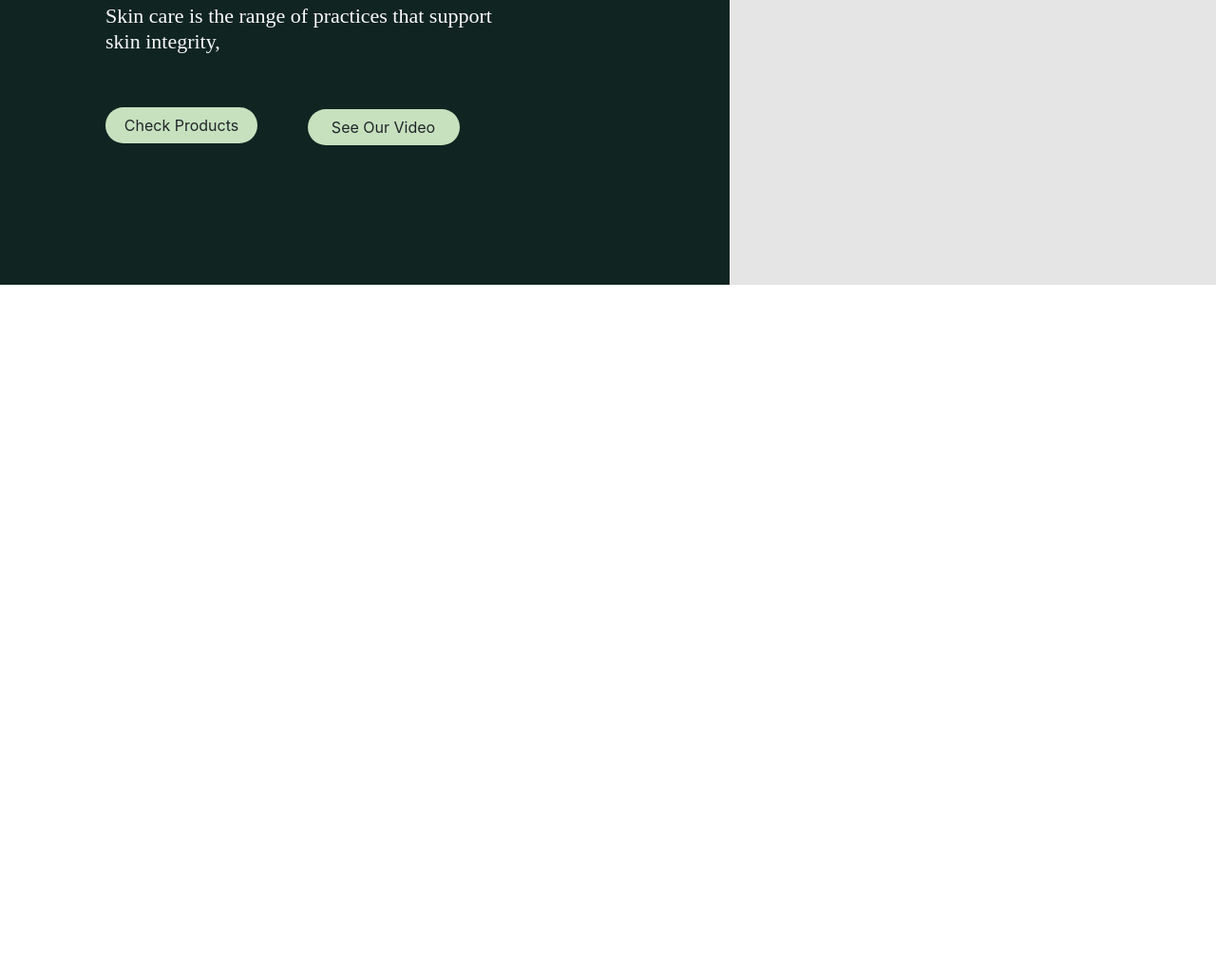
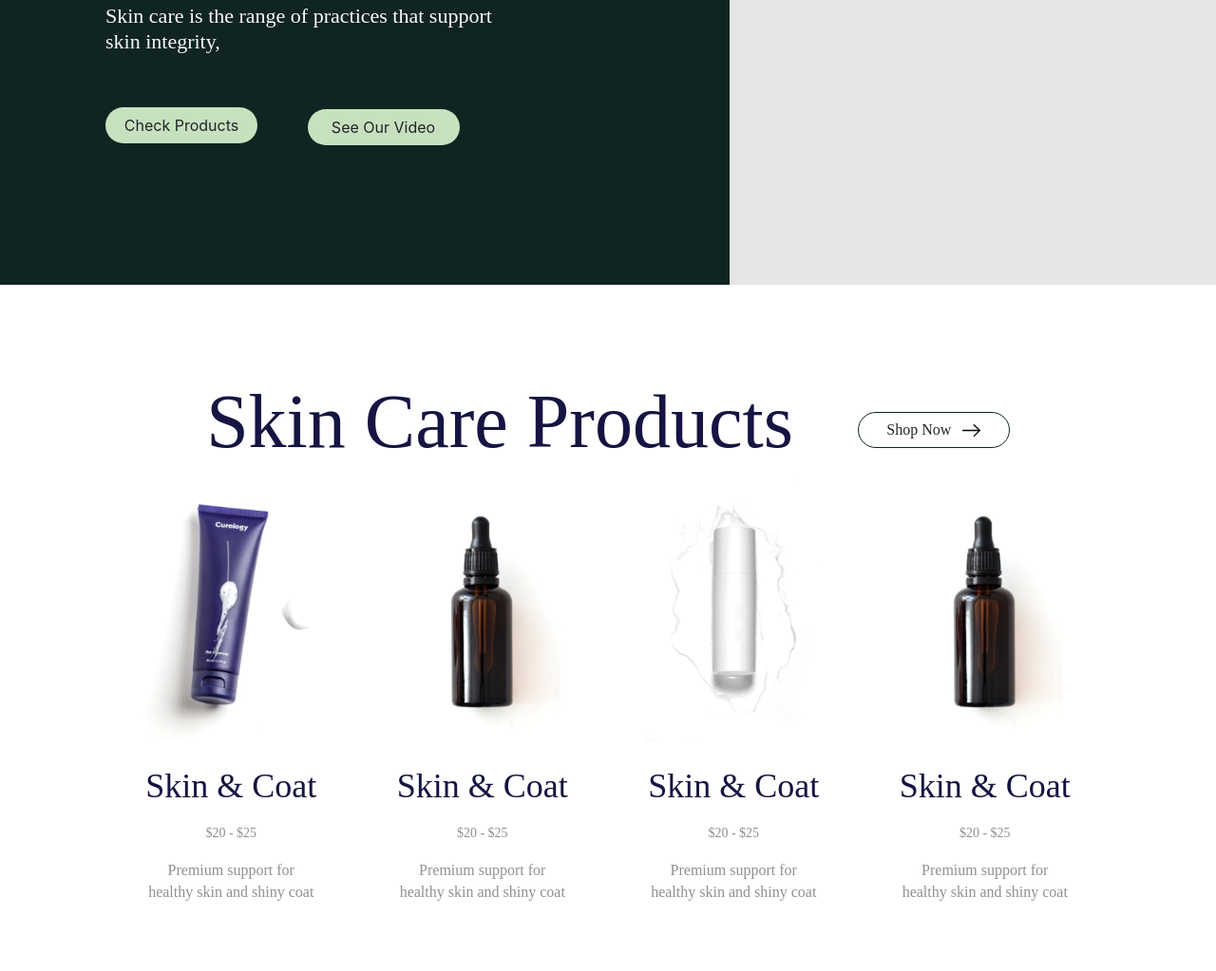
Before and after one commit to joicetomy/FIgma-Design-Conversion, a plain HTML site: page index.html in a window 1280 px wide. Shown: the part 750-1773 px from the top of the page at 95% size. Before the commit the page ends 1050 px from the top, so only its background shows below. Drawn offline with nearby package versions, Linux system fonts and the light colour scheme.

Commit message:
product listing page

```diff
--- a/css/style.css
+++ b/css/style.css
@@ -34,6 +34,48 @@
 }
 
 
+.product-list-heading{
+    font-family: Sailec;
+    font-style: normal;
+    font-weight: 500;
+    font-size: 80px;
+    line-height: 120.5%;
+    color: #151442;
+}
+.product-list-buttons{
+    border: 1px solid #102421;
+    box-sizing: border-box;
+    border-radius: 31px;
+    min-width: 160px;
+}
+.product-list-title{
+    font-family: Sailec;
+    font-style: normal;
+    font-weight: 500;
+    font-size: 36px;
+    line-height: 149.5%;
+    color: #151442;
+}
+.product-list-price{
+    font-family: Sailec;
+    font-style: normal;
+    font-weight: normal;
+    font-size: 14px;
+    line-height: 149.5%;
+    color: #8F9095;
+}
+.product-listing-desc{
+    font-family: Sailec;
+    font-style: normal;
+    font-weight: 500;
+    font-size: 16px;
+    line-height: 149.5%;
+    text-align: center;
+    color: #8F9095;
+}
+
+
+
 @media (max-width: 576px) {
     .bg-color{
         height: 100%;
--- a/index.html
+++ b/index.html
@@ -65,6 +65,72 @@
         </div>
 
     </section>
+    <section class="product-listing">
+        <div class="container-fluid">
+            <div class="row m-5 p-5">
+                <div class="col-12">
+                    <h1 class="text-center product-list-heading">Skin Care Products <button type="button"
+                            class="btn product-list-buttons ml-5">Shop Now <img src="./images/arrow.svg"
+                                class="ml-2"></button></h1>
+                                <div class="row">
+                                    <div class="col-md-3">
+                                        <div class="card-group">
+                                            <div class="card" style="border: 0px !important;">
+                                                <img class="card-img-top" src="./images/product4.png" alt="Card image cap">
+                                                <div class="card-body">
+                                                    <h5 class="card-title text-center product-list-title">Skin & Coat</h5>
+                                                    <p class="card-text text-center product-list-price">$20 - $25</p>
+                                                    <p class="card-text text-center product-listing-desc">Premium support for<br> healthy skin and shiny coat</p>
+                                                </div>
+                                            </div>
+                                        </div>
+                                    </div>
+
+
+
+                                    <div class="col-md-3">
+                                        <div class="card" style="border: 0px !important;">
+                                            <img class="card-img-top" src="./images/product3.png" alt="Card image cap">
+                                            <div class="card-body">
+                                                <h5 class="card-title text-center product-list-title">Skin & Coat</h5>
+                                                <p class="card-text text-center product-list-price">$20 - $25</p>
+                                                <p class="card-text text-center product-listing-desc">Premium support for <br>  healthy skin and shiny coat</p>
+                                            </div>
+                                        </div>
+                                    </div>
+
+
+
+                                    <div class="col-md-3">
+                                        <div class="card" style="border: 0px !important;">
+                                            <img class="card-img-top" src="./images/product2.png" alt="Card image cap">
+                                            <div class="card-body">
+                                                <h5 class="card-title text-center product-list-title">Skin & Coat</h5>
+                                                <p class="card-text text-center product-list-price">$20 - $25</p>
+                                                <p class="card-text text-center product-listing-desc">Premium support for <br> healthy skin and shiny coat</p>
+                                            </div>
+                                        </div>
+                                    </div>
+
+
+
+                                    <div class="col-md-3">
+                                        <div class="card" style="border: 0px !important;">
+                                            <img class="card-img-top" src="./images/product1.png" alt="Card image cap">
+                                            <div class="card-body">
+                                                <h5 class="card-title text-center product-list-title">Skin & Coat</h5>
+                                                <p class="card-text text-center product-list-price">$20 - $25</p>
+                                                <p class="card-text text-center product-listing-desc">Premium support for <br>  healthy skin and shiny coat</p>
+                                            </div>
+                                        </div>
+                                    </div>
+                                </div>
+                </div>
+
+
+            </div>
+        </div>
+    </section>
 
     <script src="https://code.jquery.com/jquery-3.3.1.slim.min.js"
         integrity="sha384-q8i/X+965DzO0rT7abK41JStQIAqVgRVzpbzo5smXKp4YfRvH+8abtTE1Pi6jizo" crossorigin="anonymous">
```
Also changed, not shown: images/arrow.svg (added), images/product1.png (added), images/product2.png (added), images/product3.png (added), images/product4.png (added).
